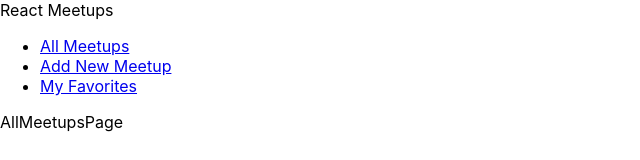
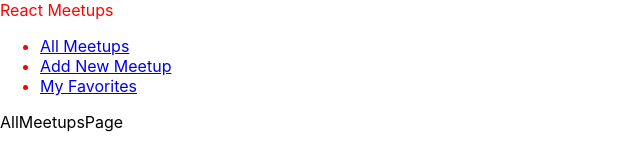
Before and after one commit to Wicoka/Test-React-Todo, a React (Create React App) app in the folder test-app/: page / in a window 1280 px wide. Shown: the top 160 px of the page, without its empty margins (0-640 px from the left). Built offline with nearby package versions, Linux system fonts and the light colour scheme.

Commit message:
Add custom scss to a specific component

```diff
--- a/test-app/src/components/layout/MainNavigation.js
+++ b/test-app/src/components/layout/MainNavigation.js
@@ -1,8 +1,10 @@
 import { Link } from 'react-router-dom'
+
+import classes from './MainNavigation.module.scss'
 
 function MainNavigation(props) {
     return (
-        <header>
+        <header className={classes.header}>
             <div>React Meetups</div>
             <nav>
                 <ul>
--- /dev/null
+++ b/test-app/src/components/layout/MainNavigation.module.scss
@@ -0,0 +1,3 @@
+.header {
+    color: red;
+}
```
